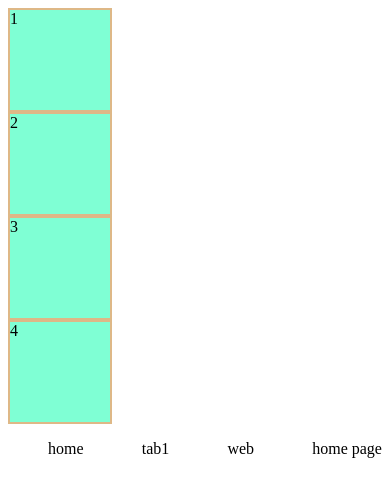
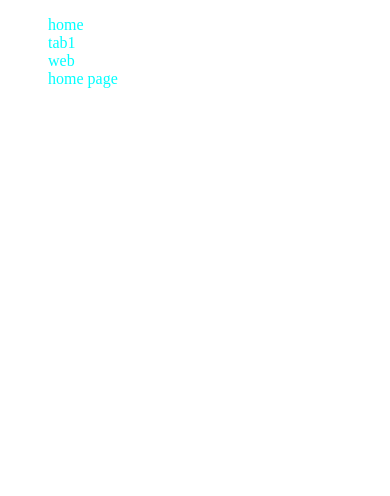
Before and after one commit to purna2203/kprcas, a plain HTML site: page dislaplay.html in a window 390 px wide. Drawn offline with Linux system fonts and the light colour scheme.

Commit message:
first commit

```diff
--- a/dislaplay.html
+++ b/dislaplay.html
@@ -22,21 +22,14 @@
 
     </div> -->
 
-    <div class="flex-container">
+    <!-- <div class="flex-container">
         <div class="one">1</div>
-        <div class="two">2</div>
-        <div class="three">3</div>
+        <div class="two">2</div>hree">3</div>
         <div class="four">4</div>
-    </div>
+    </div> -->
    <ul class="nav">
     <li>home</li>
     <li>tab1</li>
     <li>web</li>
     <li>home page</li>
-
-</ul>
-
-
-
-</body>
-</html>
+   </ul>
--- a/style.css
+++ b/style.css
@@ -105,3 +105,10 @@ li {
     grid-column-end: 5;
     grid-row-end: 3;
 }
+@media(max-width:468px){
+    .nav{
+        display: flex;
+        flex-direction: column;
+        color: aqua;
+    }
+}
```
Also changed, not shown: index.html (+1 -0 lines), 1 other file.
